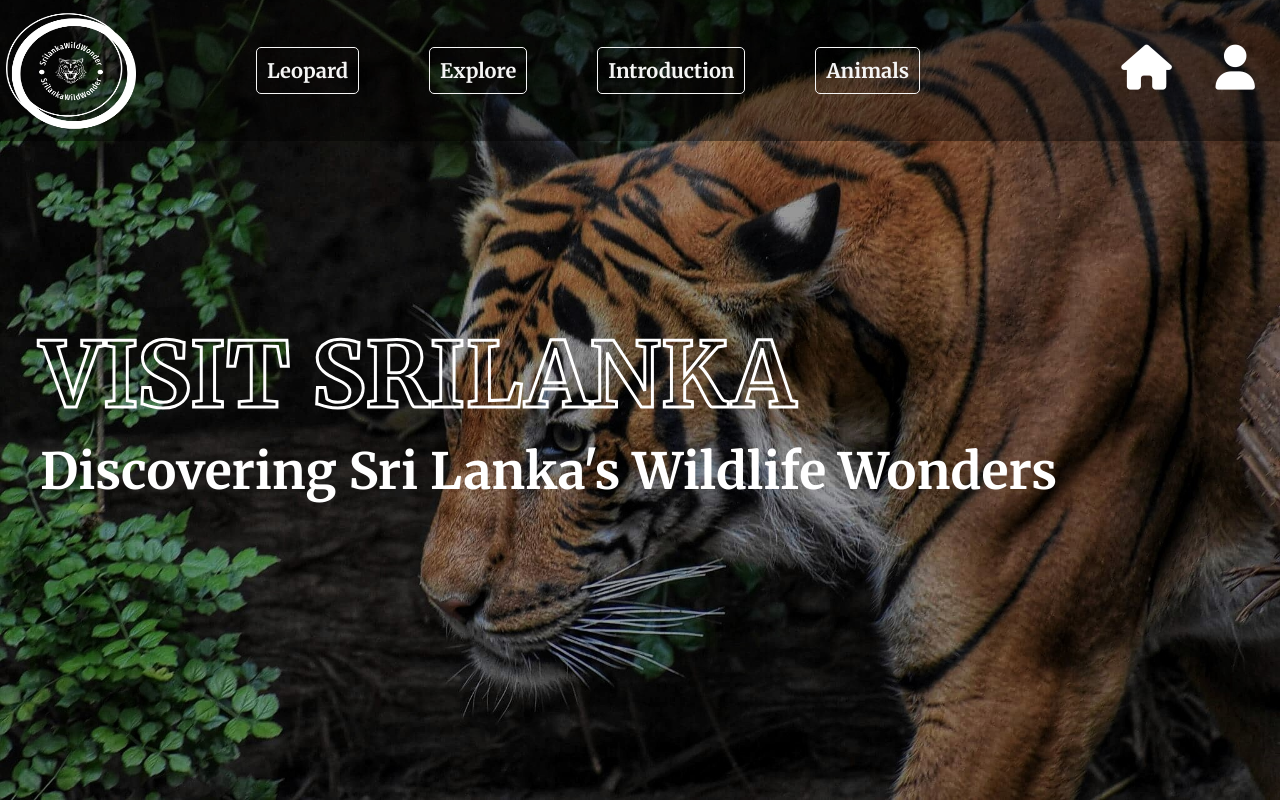
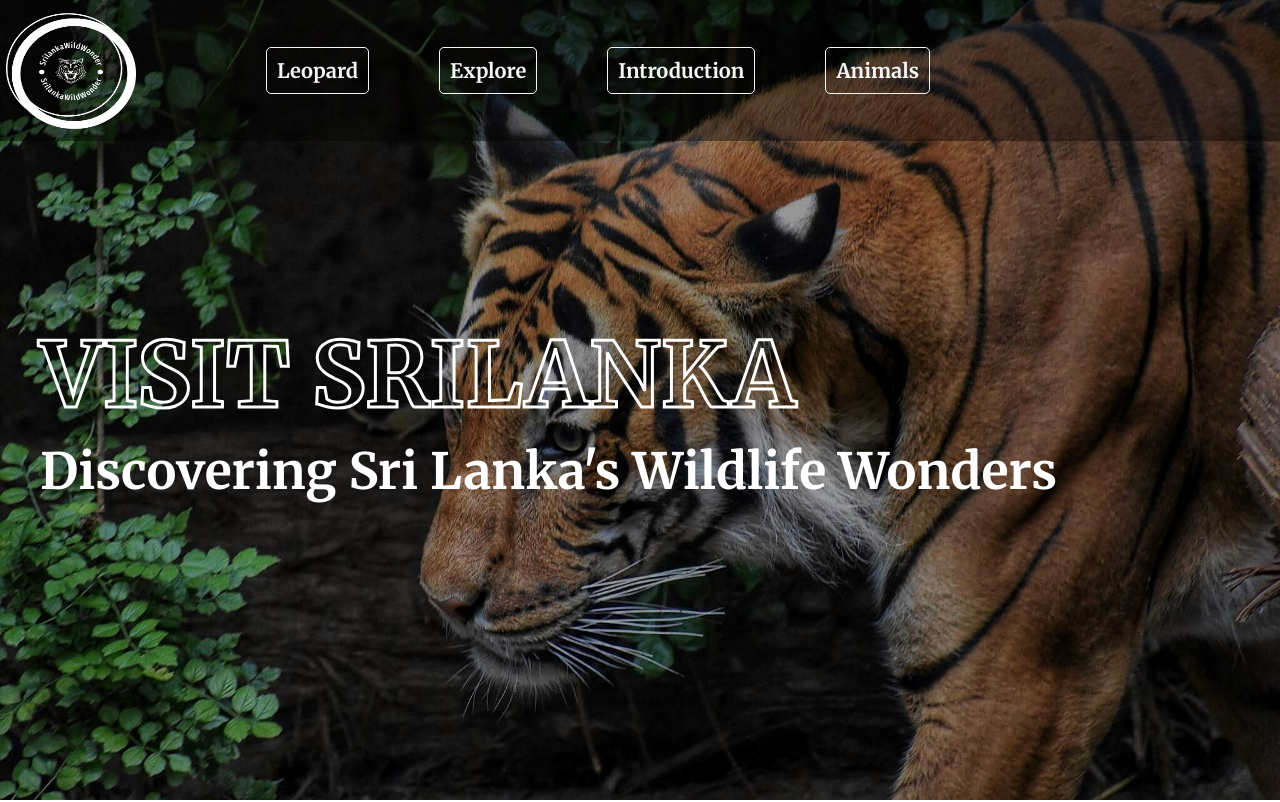
Before and after one commit to fahikafahim/SLWildLife, a website: page index.html in a window 1280 px wide. Shown: the top 802 px of the page. Drawn offline with nearby package versions, Linux system fonts and the light colour scheme.

Commit message:
Update index.html

```diff
--- a/index.html
+++ b/index.html
@@ -13,7 +13,6 @@
         href="https://fonts.googleapis.com/css2?family=Merriweather:ital,wght@0,300;0,400;0,700;0,900;1,300;1,400;1,700;1,900&display=swap"
         rel="stylesheet">
     <!--remixicons links-->
-    <link href="https://cdnjs.cloudflare.com/ajax/libs/font-awesome/6.5.1/css/all.min.css" rel="stylesheet">
     <title>SrilankaWildWonder/Homepage</title>
     <!--footer icons link-->
     <link rel="stylesheet" href="https://cdnjs.cloudflare.com/ajax/libs/font-awesome/4.7.0/css/font-awesome.min.css">
```
